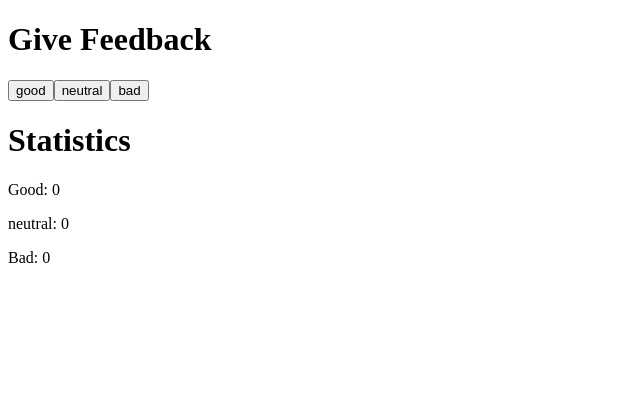
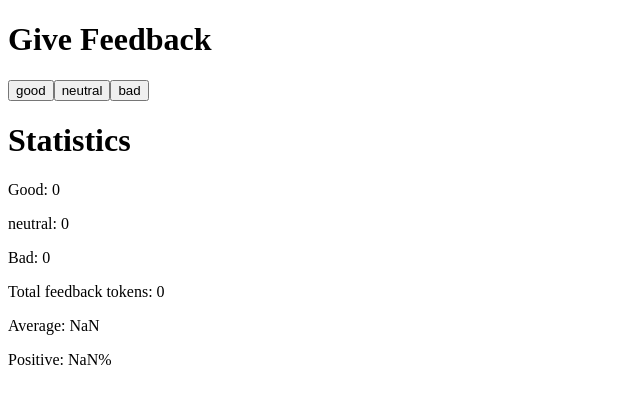
Before and after one commit to CrystalZawedde/fullstackopen, a React (Vite) app in the folder part1/: page / in a window 1280 px wide. Shown: the top 404 px of the page, without its empty margins (0-640 px from the left). Built offline with nearby package versions, Linux system fonts and the light colour scheme.

Commit message:
1.7 Unicafe step2

```diff
--- a/part1/src/App.jsx
+++ b/part1/src/App.jsx
@@ -21,6 +21,18 @@ const bad_feedback=()=>{
   console.log("Setting bad")
   setBad(bad+1)
 }
+const Total=()=>{
+  return(good + neutral + bad)
+
+}
+const Average=()=>{
+  return((good + (neutral*0) + (bad*-1))/Total())
+
+}
+
+const Positive=()=>{
+  return((good/Total())*100)
+}
 
   return(<div>
     <h1>Give Feedback</h1>
@@ -31,6 +43,9 @@ const bad_feedback=()=>{
     <p>Good: {good} </p>
     <p>neutral: {neutral} </p>
     <p>Bad: {bad} </p>
+    <p>Total feedback tokens: {Total()} </p>
+    <p>Average: {Average()} </p>
+    <p>Positive: {Positive()}% </p>
   </div>)
 }
 
```
